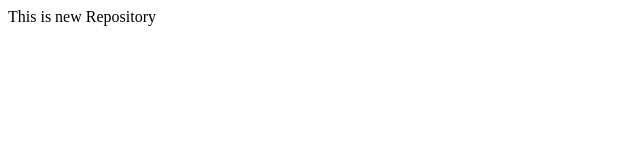
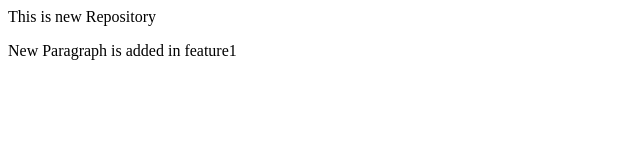
Before and after one commit to UmairAli122004/localRepo, a plain HTML site: page index.html in a window 1280 px wide. Shown: the whole page, without its empty margins (0-640 px from the left). Drawn offline with Linux system fonts and the light colour scheme.

Commit message:
initial feature1

```diff
--- a/index.html
+++ b/index.html
@@ -1 +1,2 @@
 <p>This is new Repository</p>
+<p>New Paragraph is added in feature1</p>
```
